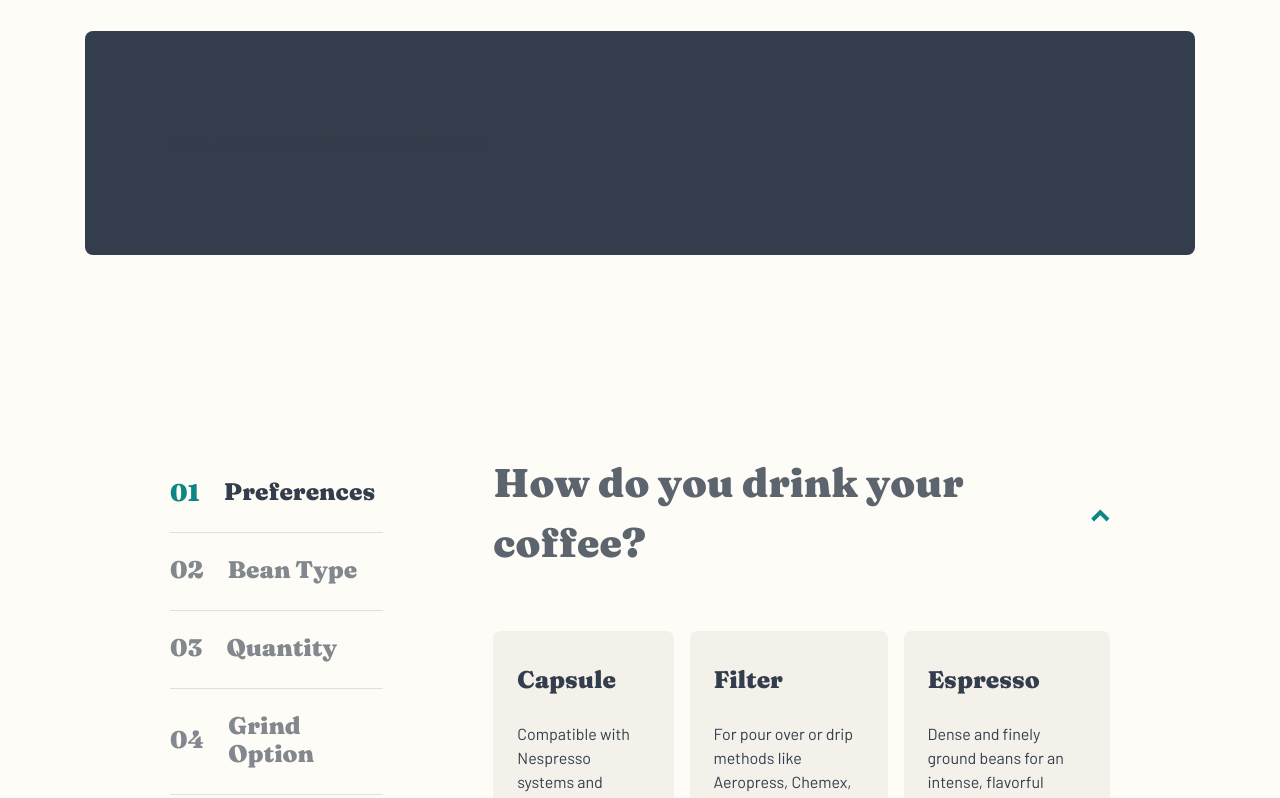
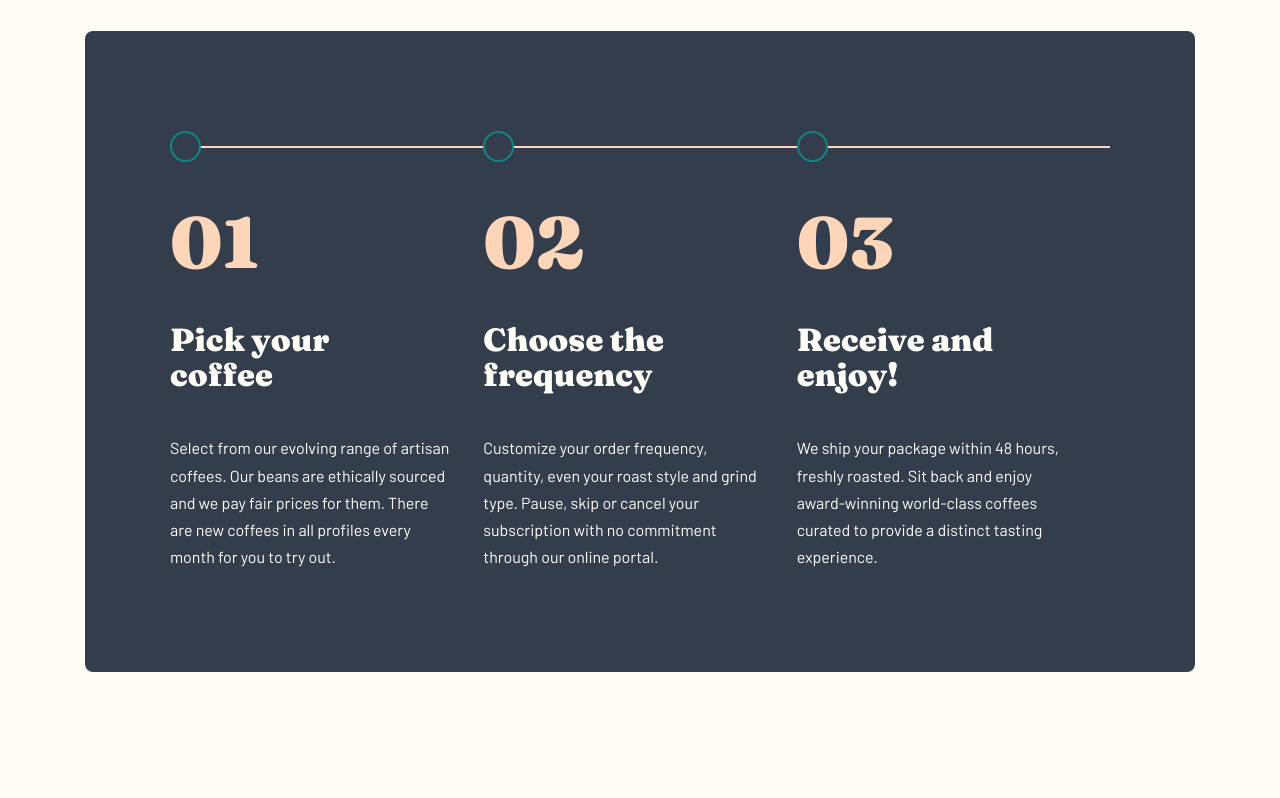
Before and after one commit to CHR-onicles/fm-challenge-coffeeroasters, a React (Create React App) app: page /create-plan in a window 1280 px wide. Shown: the part 640-1438 px from the top of the page. Built offline with nearby package versions, Linux system fonts and the light colour scheme.

Commit message:
Moved plans to page content data

```diff
--- a/src/data/page-content.ts
+++ b/src/data/page-content.ts
@@ -222,6 +222,129 @@ pageContentMap.set('plan', [
       },
     ],
   },
+  {
+    id: uuidv4(),
+    title: 'Plans',
+    description: null,
+    imagePath: null,
+    listing: [
+      {
+        id: uuidv4(),
+        title: 'How do you drink your coffee?',
+        options: [
+          {
+            id: uuidv4(),
+            title: 'Capsule',
+            description: 'Compatible with Nespresso systems and similar brewers.',
+          },
+          {
+            id: uuidv4(),
+            title: 'Filter',
+            description: 'For pour over or drip methods like Aeropress, Chemex, and V60.',
+          },
+          {
+            id: uuidv4(),
+            title: 'Espresso',
+            description: 'Dense and finely ground beans for an intense, flavorful experience.',
+          },
+        ],
+        quickLink: 'Preferences',
+        slug: 'preferences',
+      },
+      {
+        id: uuidv4(),
+        title: 'What type of coffee?',
+        options: [
+          {
+            id: uuidv4(),
+            title: 'Single Origin',
+            description: 'Distinct, high quality coffee from a specific family-owned farm.',
+          },
+          {
+            id: uuidv4(),
+            title: 'Decaf',
+            description: 'Just like regular coffee, except the caffeine has been removed.',
+          },
+          {
+            id: uuidv4(),
+            title: 'Blended',
+            description: 'Combination of two or three dark roasted beans of organic coffees.',
+          },
+        ],
+        quickLink: 'Bean Type',
+        slug: 'beanType',
+      },
+      {
+        id: uuidv4(),
+        title: 'How much would you like?',
+        options: [
+          {
+            id: uuidv4(),
+            title: '250g',
+            description: 'Perfect for the solo drinker. Yields about 12 delicious cups.',
+          },
+          {
+            id: uuidv4(),
+            title: '500g',
+            description: 'Perfect option for a couple. Yields about 40 delectable cups.',
+          },
+          {
+            id: uuidv4(),
+            title: '1000g',
+            description: 'Perfect for offices and events. Yields about 90 delightful cups.',
+          },
+        ],
+        quickLink: 'Quantity',
+        slug: 'quantity',
+      },
+      {
+        id: uuidv4(),
+        title: 'Want us to grind them?',
+        options: [
+          {
+            id: uuidv4(),
+            title: 'Wholebean',
+            description: 'Best choice if you cherish the full sensory experience.',
+          },
+          {
+            id: uuidv4(),
+            title: 'Filter',
+            description: 'For drip or pour-over coffee methods such as V60 or Aeropress.',
+          },
+          {
+            id: uuidv4(),
+            title: 'Cafetière',
+            description: 'Course ground beans specially suited for french press coffee.',
+          },
+        ],
+        quickLink: 'Grind Option',
+        slug: 'grindOption',
+      },
+      {
+        id: uuidv4(),
+        title: 'How often should we deliver?',
+        options: [
+          {
+            id: uuidv4(),
+            title: 'Every week',
+            description: 'per shipment. Includes free first-class shipping.',
+          },
+          {
+            id: uuidv4(),
+            title: 'Every 2 weeks',
+            description: 'per shipment. Includes free priority shipping.',
+          },
+          {
+            id: uuidv4(),
+            title: 'Every month',
+            description: 'per shipment. Includes free priority shipping.',
+          },
+        ],
+        quickLink: 'Deliveries',
+        slug: 'deliveries',
+      },
+    ],
+  }
 ]);
 
 pageContentMap.set('checkout', [
--- a/src/views/CreatePlan/CreatePlan.tsx
+++ b/src/views/CreatePlan/CreatePlan.tsx
@@ -1,31 +1,15 @@
-import { useState, useEffect, Fragment } from 'react';
+import { Fragment } from 'react';
 
 import { BaseHero } from '../../components/layout';
 import { BaseHowItWorks, BaseSkeleton } from '../../components/ui';
 import { Order } from './index';
 
-import { getPlans } from '../../services';
 import useGetContent from '../../hooks/use-get-content';
 
 import { IPlan } from '../../interfaces/plan-interface';
 
 const Subscribe = () => {
-  const { pageContent, error, isLoading } = useGetContent('about');
-  const [ plans, setPlans ] = useState<IPlan[]>([]);
-
-  const handleGetPlans = async () => {
-    try {
-      const plansData = await getPlans();
-
-      setPlans(plansData);
-    } catch (error) {
-      setPlans([]);
-    }
-  };
-
-  useEffect(() => {
-    handleGetPlans();
-  }, []);
+  const { pageContent, error, isLoading } = useGetContent('plan');
 
   return (
     <main>
@@ -91,7 +75,7 @@ const Subscribe = () => {
               withCTA={ false }
             />
 
-            <Order orderOptions={ plans } />
+            <Order orderOptions={ pageContent[2]?.listing as IPlan[] } />
           </Fragment>
         )
       }
```
